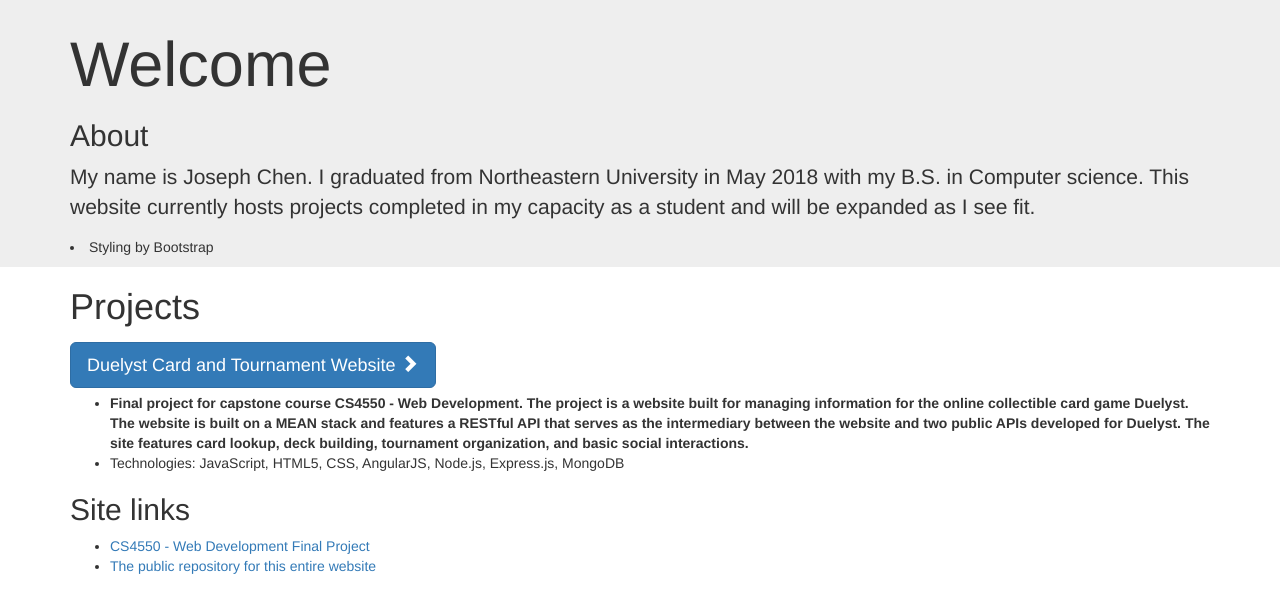
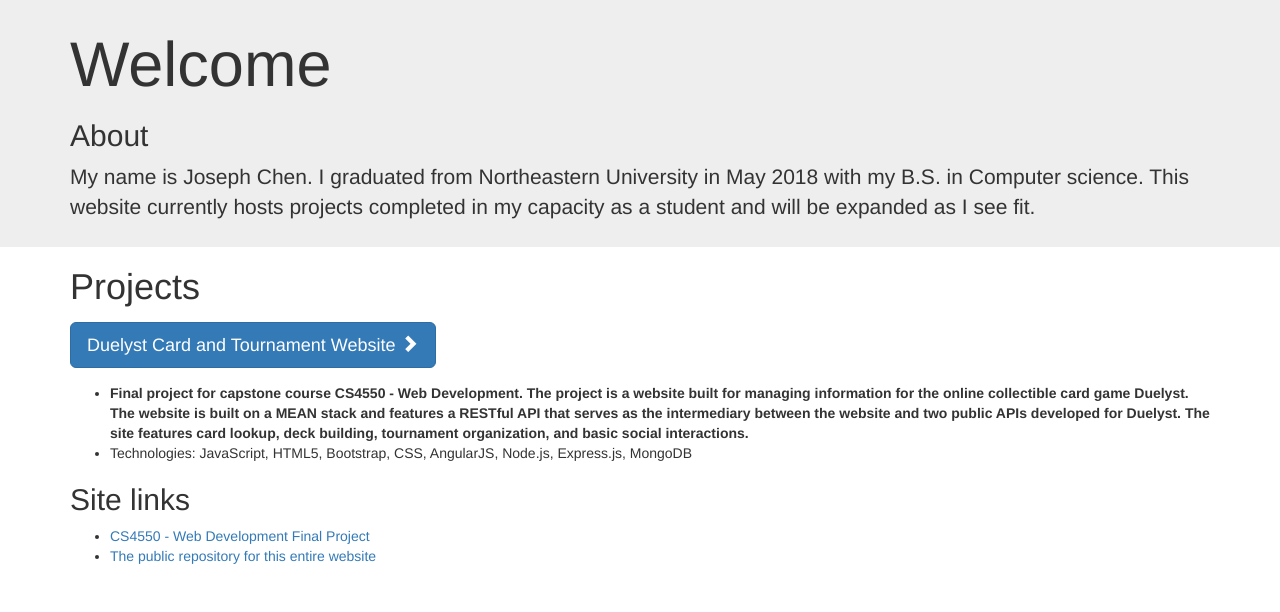
Before and after one commit to TheJosephChen/Personal-Site, a website: page public/index.html in a window 1280 px wide. Drawn offline with Linux system fonts and the light colour scheme.

Commit message:
tech desc and button space

```diff
--- a/public/index.html
+++ b/public/index.html
@@ -16,7 +16,6 @@
                 My name is Joseph Chen. I graduated from Northeastern University in May 2018 with my B.S. in Computer science.
                 This website currently hosts projects completed in my capacity as a student and will be expanded as I see fit.
             </p>
-            <li>Styling by Bootstrap</li>
         </div>
     </div>
 
@@ -37,7 +36,7 @@
                 </b>
             </li>
             <li>
-                Technologies: JavaScript, HTML5, CSS, AngularJS, Node.js, Express.js, MongoDB
+                Technologies: JavaScript, HTML5, Bootstrap, CSS, AngularJS, Node.js, Express.js, MongoDB
             </li>
         </ul>
 
--- a/public/styles.css
+++ b/public/styles.css
@@ -6,5 +6,5 @@
 
 .btn {
     margin-top: 5px;
-    margin-bottom: 5px;
+    margin-bottom: 15px;
 }
```
